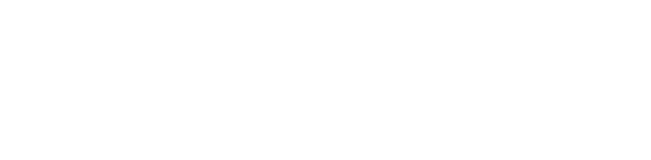
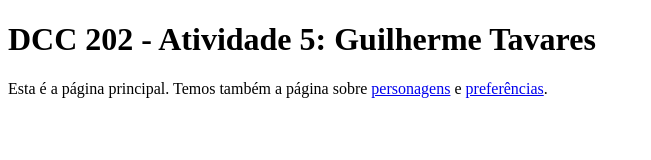
Before and after one commit to ufjf-dcc202/ufjf-dcc202-2023-3-a-atv5-Guiba1, a website: page index.html in a window 1280 px wide. Shown: the whole page, without its empty margins (0-651 px from the left). Drawn offline with Linux system fonts and the light colour scheme.

Commit message:
o arquivo index.html foi alterado

```diff
--- a/index.html
+++ b/index.html
@@ -3,9 +3,14 @@
 <head>
     <meta charset="UTF-8">
     <meta name="viewport" content="width=device-width, initial-scale=1.0">
-    <title>Document</title>
+    <title>DCC 202 - Atividade 5: Guilherme Tavares</title>
 </head>
 <body>
+    <main>
+
+        <h1>DCC 202 - Atividade 5: Guilherme Tavares</h1>
+        <p>Esta é a página principal. Temos também a página sobre <a href="personagens.html">personagens</a> e <a href="preferencias.html">preferências</a>.</p>
+    </main>
 
 </body>
 </html>
```
